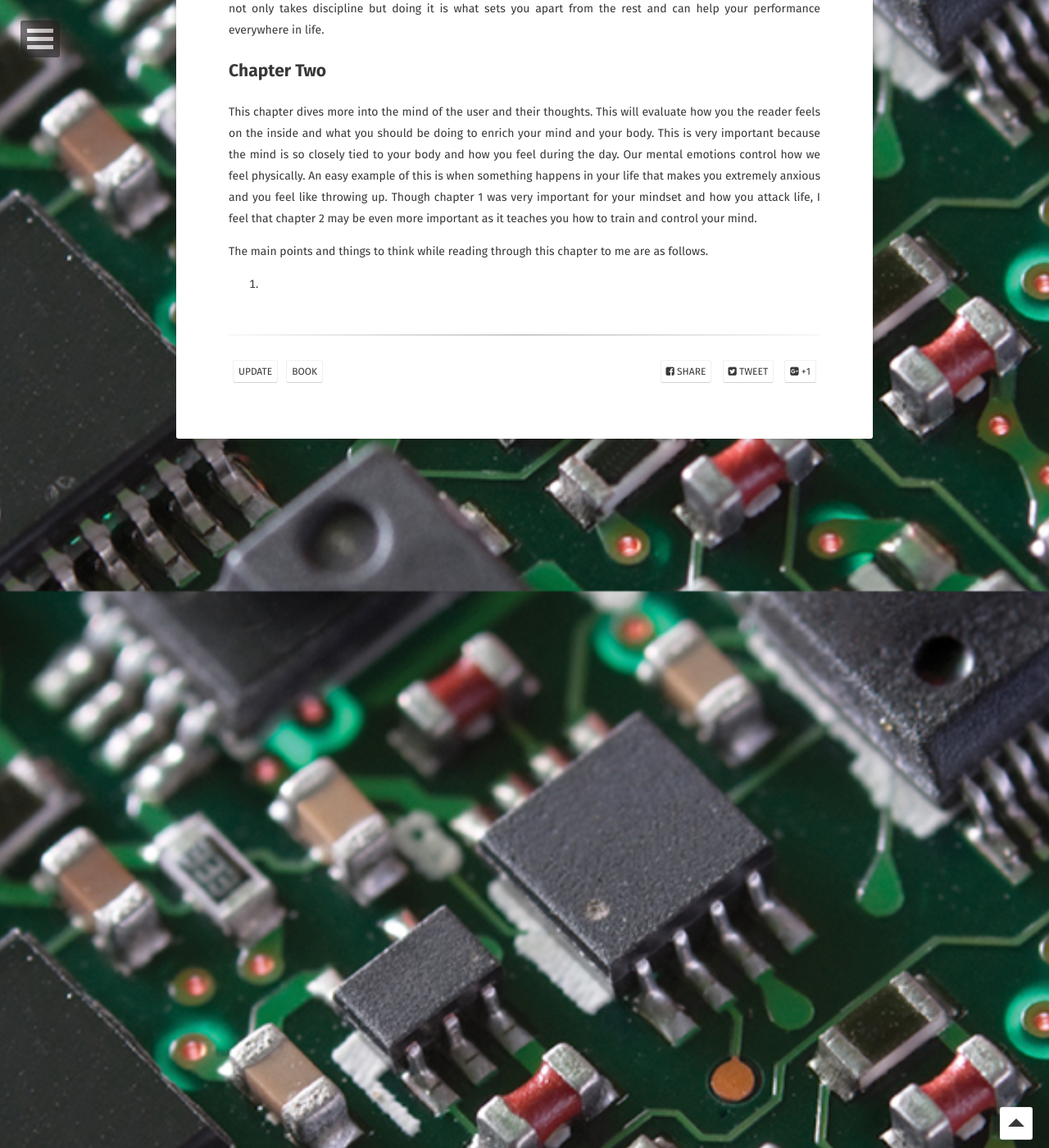
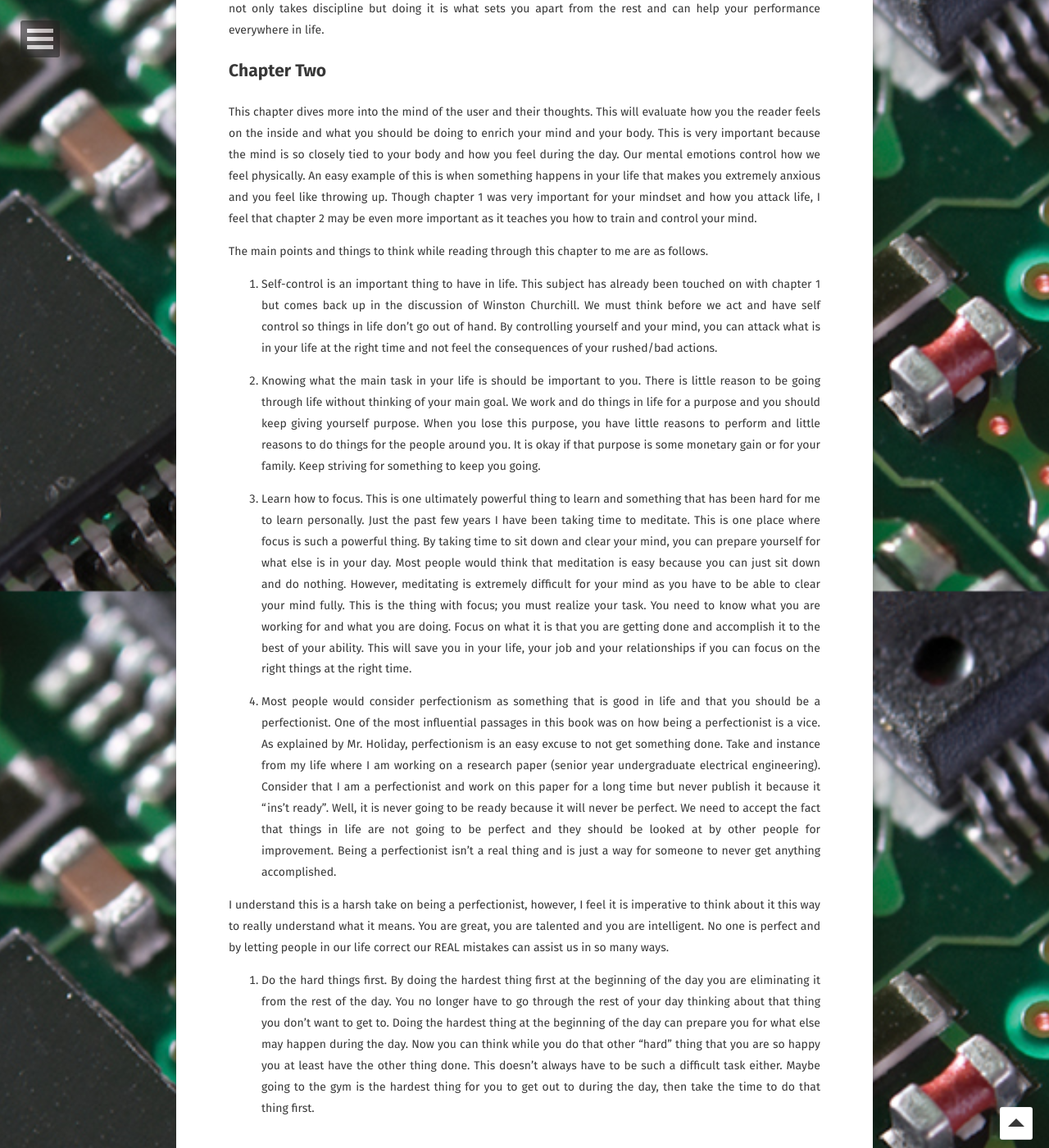
Before and after one commit to Markay12/MarkInfo-Projects, a Jekyll site: the page built from _posts/2022-11-15-disciplinedestiny.md, in a window 1280 px wide and 1400 px high, scrolled down 1979 px. Shown: the whole window at 82% size. Built offline with Jekyll 4.4.1, drawn with Linux system fonts in a browser that asks for light colours; some web fonts are replaced; some of the changed text lies outside the part shown.

Commit message:
chapter 2 notes updated

```diff
--- a/_posts/2022-11-15-disciplinedestiny.md
+++ b/_posts/2022-11-15-disciplinedestiny.md
@@ -51,4 +51,14 @@ This is very important because the mind is so closely tied to your body and how
 
 The main points and things to think while reading through this chapter to me are as follows.
 
-1.
+1. Self-control is an important thing to have in life. This subject has already been touched on with chapter 1 but comes back up in the discussion of Winston Churchill. We must think before we act and have self control so things in life don't go out of hand. By controlling yourself and your mind, you can attack what is in your life at the right time and not feel the consequences of your rushed/bad actions.
+
+2. Knowing what the main task in your life is should be important to you. There is little reason to be going through life without thinking of your main goal. We work and do things in life for a purpose and you should keep giving yourself purpose. When you lose  this purpose, you have little reasons to perform and little reasons to do things for the people around you. It is okay if that purpose is some monetary gain or for your family. Keep striving for something to keep you going.
+
+3. Learn how to focus. This is one ultimately powerful thing to learn and something that has been hard for me to learn personally. Just the past few years I have been taking time to meditate. This is one place where focus is such a powerful thing. By taking time to sit down and clear your mind, you can prepare yourself for what else is in your day. Most people would think that meditation is easy because you can just sit down and do nothing. However, meditating is extremely difficult for your mind as you have to be able to clear your mind fully. This is the thing with focus; you must realize your task. You need to know what you are working for and what you are doing. Focus on what it is that you are getting done and accomplish it to the best of your ability. This will save you in your life, your job and your relationships if you can focus on the right things at the right time.
+
+4. Most people would consider perfectionism as something that is good in life and that you should be a perfectionist. One of the most influential passages in this book was on how being a perfectionist is a vice. As explained by Mr. Holiday, perfectionism is an easy excuse to not get something done. Take and instance from my life where I am working on a research paper (senior year undergraduate electrical engineering). Consider that I am a perfectionist and work on this paper for a long time but never publish it because it "ins't ready". Well, it is never going to be ready because it will never be perfect. We need to accept the fact that things in life are not going to be perfect and they should be looked at by other people for improvement. Being a perfectionist isn't a real thing and is just a way for someone to never get anything accomplished.
+
+I understand this is a harsh take on being a perfectionist, however, I feel it is imperative to think about it this way to really understand what it means. You are great, you are talented and you are intelligent. No one is perfect and by letting people in our life correct our REAL mistakes can assist us in so many ways.
+
+5. Do the hard things first. By doing the hardest thing first at the beginning of the day you are eliminating it from the rest of the day. You no longer have to go through the rest of your day thinking about that thing you don't want to get to. Doing the hardest thing at the beginning of the day can prepare you for what else may happen during the day. Now you can think while you do that other "hard" thing that you are so happy you at least have the other thing done. This doesn't always have to be such a difficult task either. Maybe going to the gym is the hardest thing for you to get out to during the day, then take the time to do that thing first.
```
